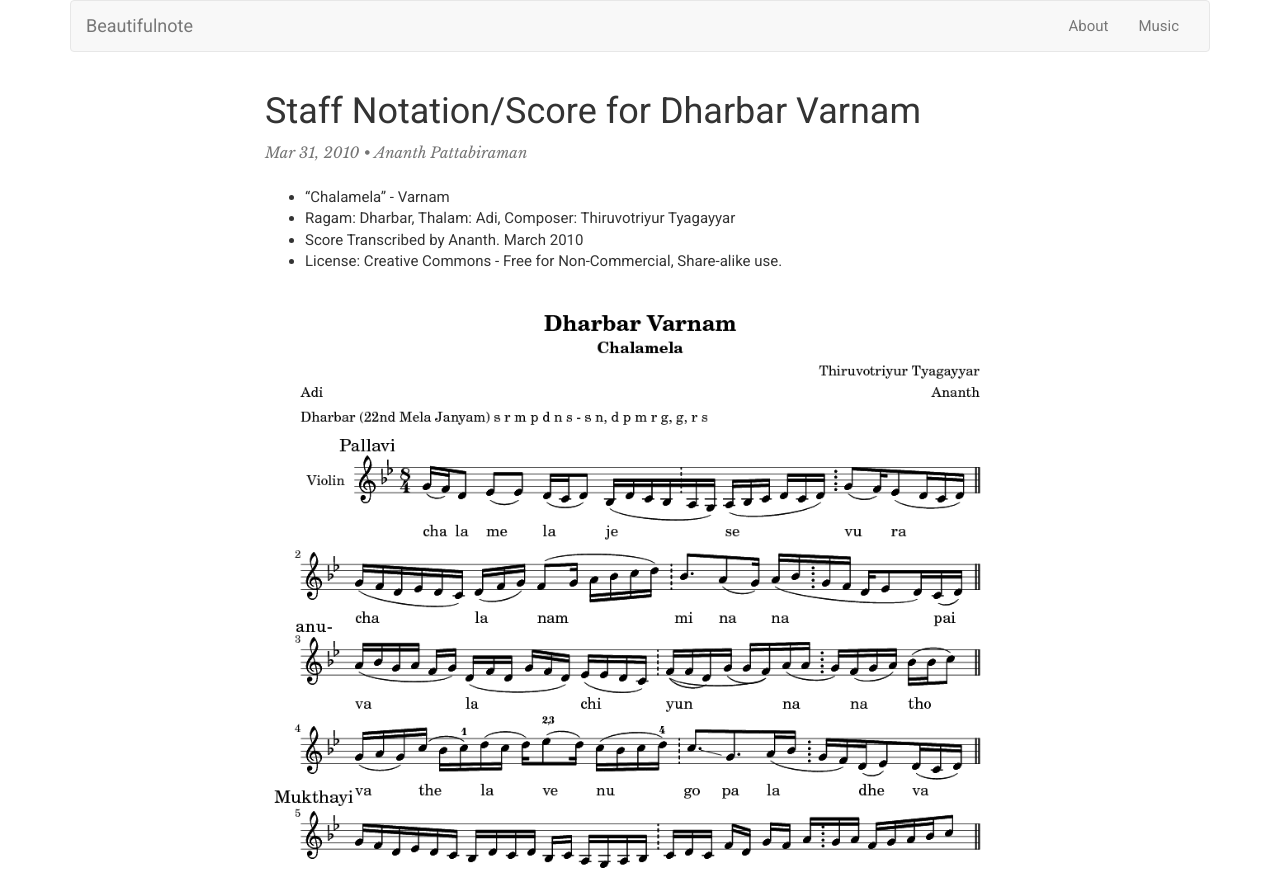
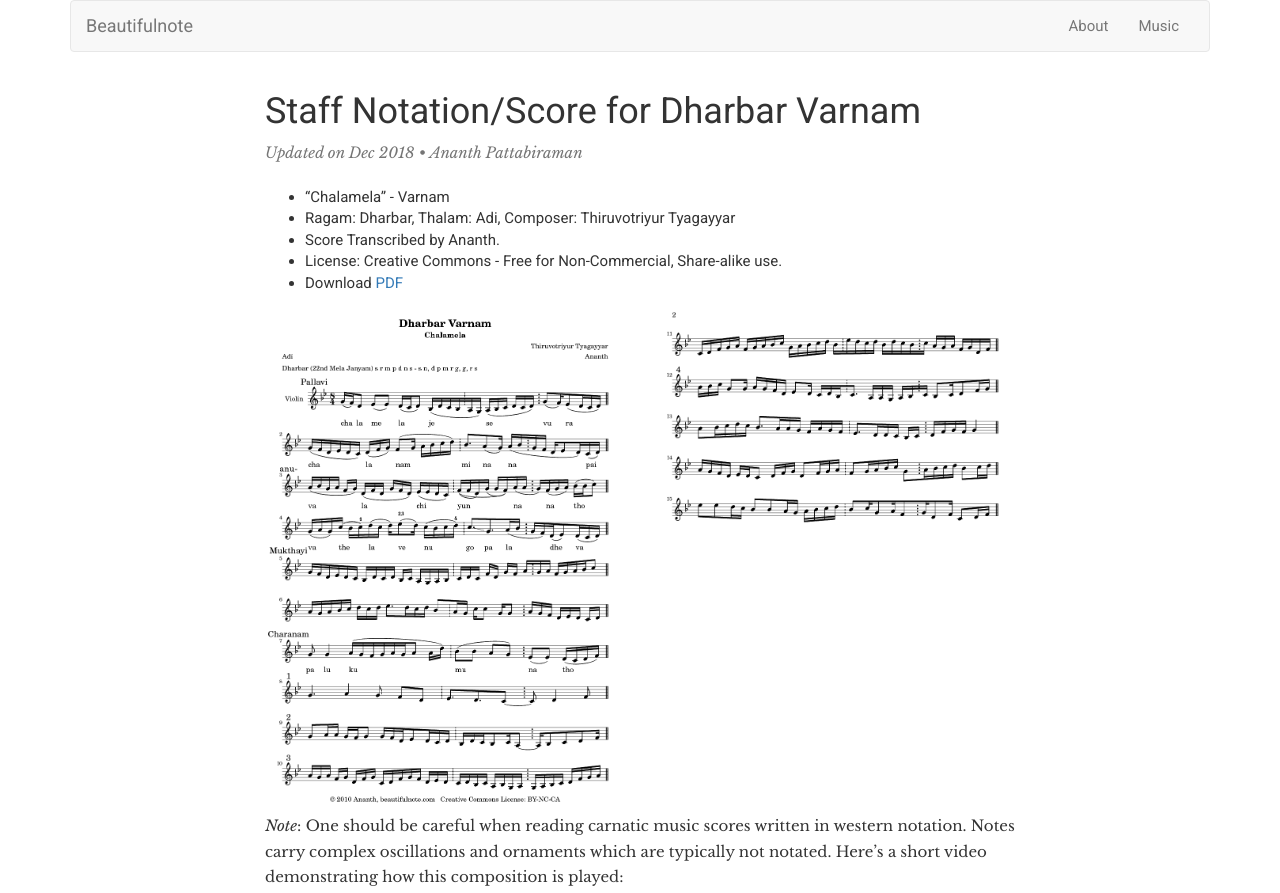
Before and after one commit to ananthp/beautifulnote, a Jekyll site: the page built from blog/_posts/2010-03-31-dharbar-varnam-score.markdown, in a window 1280 px wide and 1400 px high. Shown: the top 893 px of the window. Built offline with Jekyll 4.4.1, drawn with Linux system fonts in a browser that asks for light colours; nearby versions of some CDN libraries; some of the changed text lies outside the part shown.

Commit message:
tweaks to music score posts

```diff
--- a/blog/_posts/2010-03-31-dharbar-varnam-score.markdown
+++ b/blog/_posts/2010-03-31-dharbar-varnam-score.markdown
@@ -2,26 +2,33 @@
 layout: post
 title: Staff Notation/Score for Dharbar Varnam
 author: Ananth Pattabiraman
+updated: 2018-12-05
+excerpt_separator: <!--more-->
 redirect_from: "/blog/2010/03/dharbar-varnam-score/"
 ---
 
 - "Chalamela" - Varnam
 - Ragam: Dharbar, Thalam: Adi, Composer: Thiruvotriyur Tyagayyar
-- Score Transcribed by Ananth. March 2010
+- Score Transcribed by Ananth.
 - License: Creative Commons - Free for Non-Commercial, Share-alike use.
+- Download [PDF]({{ site.url }}/downloads/scores/ananth-dharbar_varnam.pdf)
 
+<div class='row'>
+    <div class='col-md-6'>
 <img class="img-responsive" alt="Dharbar Varnam Score - Page 1" src="{{ site.url }}/images/ananth-dharbar_varnam_page1.png" />
+    </div>
+    <div class='col-md-6'>
 <img class="img-responsive" alt="Dharbar Varnam Score - Page 2" src="{{ site.url }}/images/ananth-dharbar_varnam_page2.png" />
+    </div>
+</div>
+<!--more-->
 
-##Download
+<!--
+<a href="https://imslp.org/wiki/Chalamela_Varnam_-_Dharbar_Ragam,_Adi_Thalam_%28Thiruvottriyur,_Thyagayyar%29" target="_blank">Dharbar Varnam Score (pdf)</a> from International Music Scores Library (IMSLP)
+-->
 
-- <a href="https://imslp.org/wiki/Chalamela_Varnam_-_Dharbar_Ragam,_Adi_Thalam_%28Thiruvottriyur,_Thyagayyar%29" target="_blank">Dharbar Varnam Score (pdf)</a> from International Music Scores Library (IMSLP)
+<em>Note</em>: One should be careful when reading carnatic music scores written in western notation. Notes carry complex oscillations and ornaments which are typically not notated. Here's a short video demonstrating how this composition is played:
 
-- Local Copy: [this PDF]({{ site.url }}/downloads/scores/ananth-dharbar_varnam.pdf)
-
-More about this work: <a href="http://endoflist.blogspot.com/2010/03/dharbar-varnam-score.html" target="_blank">EndOfList blog post</a>
-
-Here's a rendition of this composition by Sri. Akella Mallikarjuna Sharma. (Demo/reference for students)
 <div class="embed-responsive embed-responsive-16by9">
   <iframe class="embed-responsive-item" width="420" height="315" src="https://www.youtube-nocookie.com/embed/x3GxlQQm3jM?rel=0" frameborder="0" allowfullscreen></iframe>
 </div>
--- a/blog/_posts/2010-04-07-carnatic-music-theory-download.markdown
+++ b/blog/_posts/2010-04-07-carnatic-music-theory-download.markdown
@@ -20,7 +20,6 @@ shrutibox_app_link: "https://play.google.com/store/apps/details?id=org.kuyil.shr
 class_col_app_logo: "col-xs-offset-4 col-xs-4 col-md-offset-0 col-md-1"
 class_col_app_text: "appinfo col-xs-12 col-md-6"
 class_col_play_badge: "col-xs-offset-3 col-xs-6 col-md-offset-1 col-md-3"
-
 
 excerpt_separator: <!--more-->
 ---
--- a/blog/_posts/2011-03-02-score-brochevarevare.markdown
+++ b/blog/_posts/2011-03-02-score-brochevarevare.markdown
@@ -4,13 +4,17 @@ title: "Score: Brochevarevare (Kriti), Sriranjani, Adi - Tyagaraja"
 description: "Music score for the Telugu kriti in Sriranjani Ragam. Traditional carnatic notation, written in English"
 author: Ananth Pattabiraman
 image: "{{ site.url }}/images/sample-brochevarevare.png"
+excerpt_separator: <!--more-->
 redirect_from: "/blog/2011/03/score-brochevarevare-kriti-sriranjani-adi-tyagaraja/"
 ---
 
 Another score graduated from my [Carnatic Scores Repository](https://ananthp.github.io/carnatic_scores/) - Saint Tyagaraja's kriti *Brochevarevare* in Sriranjani Ragam, Adi Talam
 
+<img class="img-responsive" src="{{ site.url}}/images/sample-brochevarevare.png" alt="Music score sample: Brochevarevare" />
+
+<!--more-->
+
 As mentioned earlier, Carnatic Scores Repository is my attempt to notate and share carnatic music compositions, to make them available to every musician and student. At present there is a handful of Varnams and Kritis which are in progress. (They too can be downloaded as they are, if you wish)
-<img class="img-responsive" src="{{ site.url}}/images/sample-brochevarevare.png" alt="Music score sample: Brochevarevare" />
 
 ### Download:
 
```
Also changed, not shown: images/ananth-dharbar_varnam_page2.png.
